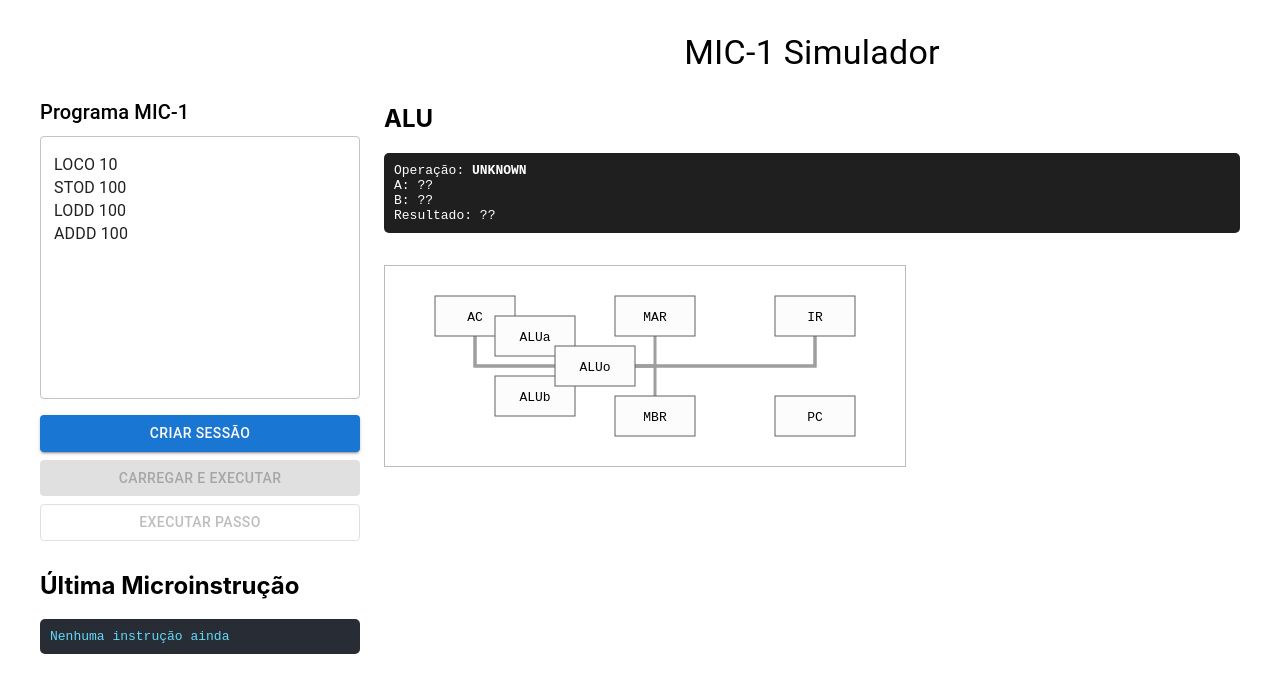
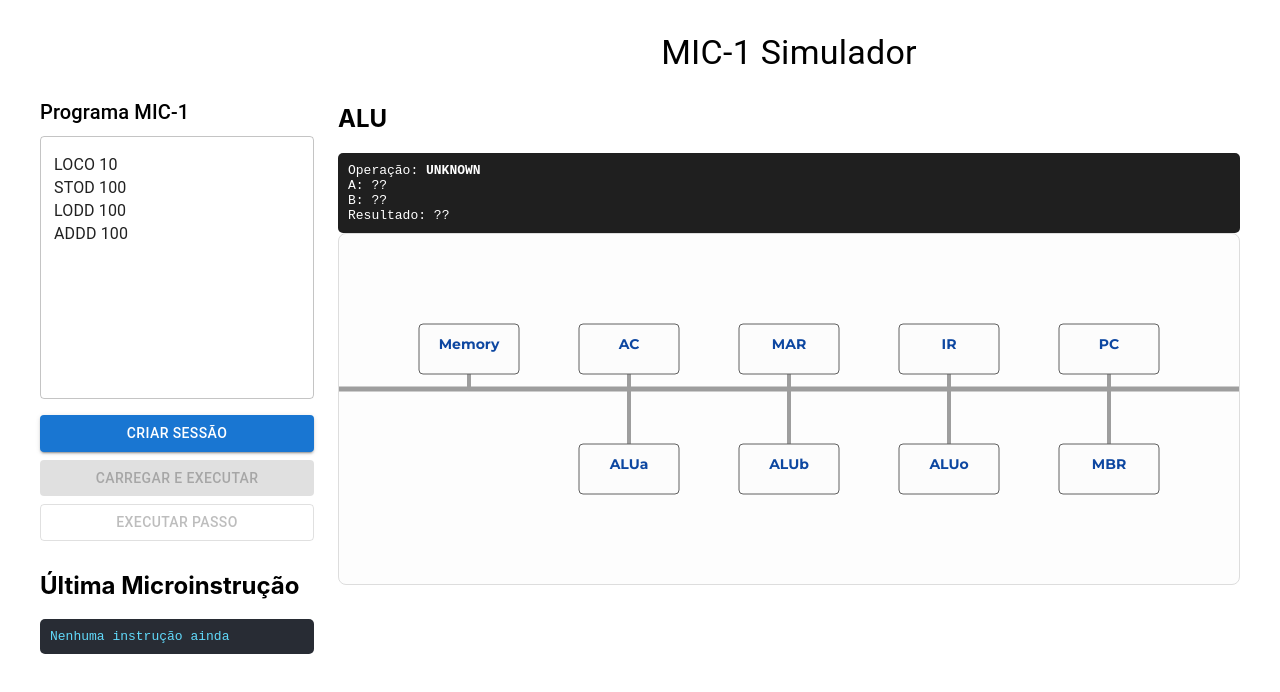
Before and after one commit to jeanlago/Simulador-MIC-1, a React (Create React App) app in the folder front/: page / in a window 1280 px wide. Shown: the top 692 px of the page. Built offline with nearby package versions, Linux system fonts and the light colour scheme; some icons are missing.

Commit message:
(Feat): Adiocionado funcionamento de cores para cada transição de dados no barramento

```diff
--- a/front/src/components/BusView.tsx
+++ b/front/src/components/BusView.tsx
@@ -1,98 +1,174 @@
-import React from 'react';
+import React, { useState, useLayoutEffect, useRef } from 'react';
 
-interface Props {
-  source?: string;
-  destination?: string;
-  enabled: boolean;
+// --- 1. CONFIGURAÇÃO DO LAYOUT ---
+// Adicionamos uma coluna para o novo bloco de Memória
+const CONFIG = {
+  SVG_WIDTH: 900, // Aumentado para caber a nova coluna
+  SVG_HEIGHT: 350,
+  CELL_SPACING_X: 160,
+  CELL_SPACING_Y: 120,
+  GRID_COLS: 5, // Aumentado de 4 para 5
+  GRID_ROWS: 2,
+  BLOCK_WIDTH: 100,
+  BLOCK_HEIGHT: 50,
+  BUS_Y_OFFSET: -20,
+};
+
+// --- 2. DEFINIÇÃO LÓGICA DOS COMPONENTES ---
+// Adicionado o componente 'MEM' no grid
+const COMPONENTS_LAYOUT: Record<string, { name: string; gridPos: [number, number] }> = {
+  MEM:  { name: 'Memory', gridPos: [0, 0] }, // ✅ Novo Bloco
+  AC:   { name: 'AC',   gridPos: [1, 0] },
+  MAR:  { name: 'MAR',  gridPos: [2, 0] },
+  IR:   { name: 'IR',   gridPos: [3, 0] },
+  PC:   { name: 'PC',   gridPos: [4, 0] },
+  ALUa: { name: 'ALUa', gridPos: [1, 1] },
+  ALUb: { name: 'ALUb', gridPos: [2, 1] },
+  ALUo: { name: 'ALUo', gridPos: [3, 1] },
+  MBR:  { name: 'MBR',  gridPos: [4, 1] },
+};
+
+// --- 3. CÁLCULOS AUTOMÁTICOS DE POSIÇÃO E ROTAS (SEM ALTERAÇÃO NA LÓGICA) ---
+const GRID_TOTAL_WIDTH = (CONFIG.GRID_COLS - 1) * CONFIG.CELL_SPACING_X;
+const GRID_TOTAL_HEIGHT = (CONFIG.GRID_ROWS - 1) * CONFIG.CELL_SPACING_Y;
+const PADDING_X = (CONFIG.SVG_WIDTH - GRID_TOTAL_WIDTH) / 2;
+const PADDING_Y = (CONFIG.SVG_HEIGHT - GRID_TOTAL_HEIGHT) / 2;
+const BUS_Y = CONFIG.SVG_HEIGHT / 2 + CONFIG.BUS_Y_OFFSET;
+
+const COMPONENTS = Object.fromEntries(
+  Object.entries(COMPONENTS_LAYOUT).map(([key, { name, gridPos }]) => {
+    const [col, row] = gridPos;
+    const x = PADDING_X + col * CONFIG.CELL_SPACING_X;
+    const y = PADDING_Y + row * CONFIG.CELL_SPACING_Y;
+    const pinY = y + (row === 0 ? CONFIG.BLOCK_HEIGHT / 2 : -CONFIG.BLOCK_HEIGHT / 2);
+    return [key, { name, x, y, pinY }];
+  })
+);
+
+const PATHS: Record<string, Record<string, [number, number][]>> = {};
+for (const sourceKey in COMPONENTS) {
+  PATHS[sourceKey] = {};
+  for (const destKey in COMPONENTS) {
+    if (sourceKey === destKey) continue;
+    const source = COMPONENTS[sourceKey];
+    const dest = COMPONENTS[destKey];
+    PATHS[sourceKey][destKey] = [
+      [source.x, source.pinY], [source.x, BUS_Y],
+      [dest.x, BUS_Y], [dest.x, dest.pinY],
+    ];
+  }
 }
 
-type Pt = [number, number];
+// --- 4. COMPONENTE REACT ---
+const defaultColor = '#fcfcfc';
+const wireColor    = '#9e9e9e';
+const sourceColor  = '#ffc107';
+const pulseColor   = '#e53935';
+const arrivalColor = '#43a047';
+const ANIMATION_DURATION = 800;
 
-/* pontos absolutos (x,y) dos “pinos” de cada bloco */
-const PINS: Record<string, Pt> = {
-  AC:  [ 90,  50],
-  ALUa:[150,  70],   // entrada A da ALU
-  ALUb:[150, 130],   // entrada B
-  ALUo:[210, 100],   // saída da ALU
-  MAR: [270,  50],
-  MBR: [270, 150],
-  IR:  [430,  50],
-  PC:  [430, 150],
-};
+export default function BusView({ source: sourceProp, destination: destProp, enabled }: { source?: string; destination?: string; enabled: boolean; }) {
+  const activePathRef = useRef<SVGPolylineElement>(null);
+  const [pathLength, setPathLength] = useState(0);
+  const [hasArrived, setHasArrived] = useState(false);
 
-/* rotas pré-traçadas: from → to → lista de pontos */
-const PATHS: Record<string, Record<string, Pt[]>> = {
-  AC: {
-    ALUa: [PINS.AC, [120, 50], [120, 70], PINS.ALUa],
-    MAR:  [PINS.AC, [90, 100], [270, 100], [270, 50], PINS.MAR],
-    IR:   [PINS.AC, [90, 100], [430, 100], [430, 50], PINS.IR],
-    // …adicione as outras
-  },
-  ALUo: {
-    IR:   [PINS.ALUo, [430, 100], [430, 50], PINS.IR],
-    MBR:  [PINS.ALUo, [270, 100], [270, 150], PINS.MBR],
-  },
-  // …
-};
+  // ✅ LÓGICA PARA INTERPRETAR ACESSOS À MEMÓRIA
+  let memoryAddress: string | null = null;
 
-const gray   = '#9e9e9e';
-const red    = '#e53935';
-const green  = '#43a047';
+  const parseKey = (key?: string) => {
+    if (key?.startsWith('MEM[')) {
+      memoryAddress = key.substring(4, key.length - 1); // Extrai o endereço, ex: "100"
+      return 'MEM'; // Normaliza a chave para o nosso componente 'MEM'
+    }
+    return key;
+  };
 
-export default function BusView({ source, destination, enabled }: Props) {
+  const sourceKey = parseKey(sourceProp);
+  const destKey = parseKey(destProp);
+
+  const pathExists = sourceKey && destKey && PATHS[sourceKey]?.[destKey];
+  const busy = !!pathExists;
+
+  useLayoutEffect(() => {
+    if (busy && activePathRef.current) {
+      setPathLength(activePathRef.current.getTotalLength());
+      setHasArrived(false);
+      const timer = setTimeout(() => setHasArrived(true), ANIMATION_DURATION);
+      return () => clearTimeout(timer);
+    }
+  }, [sourceKey, destKey, busy]);
+
   if (!enabled) return null;
 
-  const busy = source && destination && PATHS[source!]?.[destination!];
-
-  /* linhas cinza (todos os fios “apagados”) */
   const baseWires = Object.values(PATHS).flatMap(m =>
     Object.values(m).map(pts => (
-      <polyline
-        key={pts.map(p => p.join()).join('-')}
-        points={pts.map(p => p.join(',')).join(' ')}
-        fill="none"
-        stroke={gray}
-        strokeWidth="3"
-      />
+      <polyline key={pts.map(p => p.join()).join('-')} points={pts.map(p => p.join(',')).join(' ')}
+        fill="none" stroke={wireColor} strokeWidth="3" />
     ))
   );
 
-  /* linha colorida do ciclo atual */
-  const activeWire = busy && (
-    <polyline
-      points={PATHS[source!][destination!].map(p => p.join(',')).join(' ')}
-      fill="none"
-      stroke={red}
-      strokeWidth="5"
-      strokeLinecap="round"
-      strokeLinejoin="round"
-    />
+  const activePulse = busy && (
+    <polyline ref={activePathRef} points={pathExists.map(p => p.join(',')).join(' ')}
+      fill="none" stroke={pulseColor} strokeWidth="5" strokeLinecap="round"
+      strokeDasharray={pathLength} strokeDashoffset={pathLength}
+      style={{ animation: `draw-pulse ${ANIMATION_DURATION}ms linear` }} />
   );
 
-  /* fio de chegada em verde por cima da parte final */
-  const destLeg = busy && (
-    <line
-      x1={PINS[destination!][0]} y1={PINS[destination!][1]}
-      x2={PINS[destination!][0]} y2={PINS[destination!][1] - 15}
-      stroke={green}
-      strokeWidth="5"
-      strokeLinecap="round"
-    />
-  );
+  const blocks = Object.entries(COMPONENTS).map(([key, { name, x, y }]) => {
+  const isSource = key === sourceKey && busy;
+  const isDest = key === destKey && hasArrived;
 
-  /* blocos */
-  const blocks = Object.entries(PINS).map(([name, [x, y]]) => (
-    <g key={name}>
-      <rect x={x-40} y={y-20} width="80" height="40" fill="#fcfcfc" stroke="#616161"/>
-      <text x={x} y={y+5} textAnchor="middle" fontFamily="monospace" fontSize="13">{name}</text>
-    </g>
-  ));
+  // ✅ PASSO 1: Determina se o bloco está ativo (seja como origem ou destino)
+  const isActive = isSource || isDest;
+
+  const fillColor = isDest ? arrivalColor : (isSource ? sourceColor : defaultColor);
+
+  // ✅ PASSO 2: Define a cor do texto com base no estado 'isActive'
+  const textColor = isActive ? '#FFFFFF' : '#0d47a1'; // Branco se ativo, azul escuro se inativo
+  const memoryTextColor = isActive ? '#FFFFFF' : '#424242'; // Cor para o texto do endereço de memória
+
+  const isMemoryActive = memoryAddress && (key === sourceKey || (key === destKey && hasArrived));
 
   return (
-    <svg width="520" height="200" style={{ border:'1px solid #bbb', marginTop:32 }}>
+    <g key={name} transform={`translate(${x}, ${y})`}>
+      <rect x={-CONFIG.BLOCK_WIDTH / 2} y={-CONFIG.BLOCK_HEIGHT / 2}
+        width={CONFIG.BLOCK_WIDTH} height={CONFIG.BLOCK_HEIGHT}
+        fill={fillColor} stroke="#616161" rx="4" style={{ transition: 'fill 200ms' }} />
+
+      <text
+        x="0" y="0"
+        textAnchor="middle"
+        fontFamily="Montserrat, sans-serif"
+        fontSize="14"
+        // ✅ PASSO 3: Aplica a cor de texto dinâmica
+        fill={textColor}
+        fontWeight="bold"
+      >
+        {name}
+      </text>
+
+      {isMemoryActive && (
+        <text
+          x="0" y="15"
+          textAnchor="middle"
+          fontFamily="Montserrat, sans-serif"
+          fontSize="10"
+          // ✅ PASSO 3: Aplica a cor de texto dinâmica
+          fill={memoryTextColor}
+          fontWeight="400"
+        >
+          @{memoryAddress}
+        </text>
+      )}
+    </g>
+  );
+});
+  return (
+    <svg width={CONFIG.SVG_WIDTH} height={CONFIG.SVG_HEIGHT} style={{ border: '1px solid #ddd', backgroundColor: '#fdfdfd', borderRadius: '8px' }}>
+      <style>{`@keyframes draw-pulse { to { stroke-dashoffset: 0; } }`}</style>
+      <line x1="0" y1={BUS_Y} x2={CONFIG.SVG_WIDTH} y2={BUS_Y} stroke={wireColor} strokeWidth="5" />
       {baseWires}
-      {activeWire}
-      {destLeg}
+      {activePulse}
       {blocks}
     </svg>
   );
```
